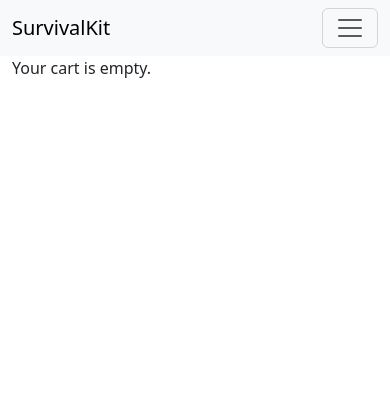
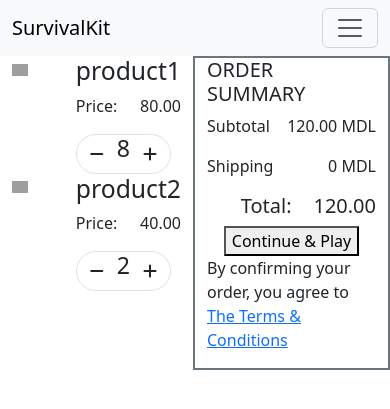
Before and after one commit to VadimScerbatiuc/SurvivalKit, a Django app: page /cart/ in a window 390 px wide. Shown: the top 409 px of the page. Run offline with Django 5.2, Linux system fonts and the light colour scheme; a user stored in the database is signed in; data comes from the database, SQL or seed files in the repository; data that the repository does not hold is empty; some libraries are stand-ins or nearby versions; grey boxes are pictures that could not be loaded.

Commit message:
feat: SK:9 temporary push

```diff
--- /dev/null
+++ b/survival_kit/shop/services/shopping_cart.py
@@ -0,0 +1,23 @@
+from shop.models import CartItem, PriceSetting
+
+
+class CartService:
+    def __init__(self, user):
+        self.user = user
+
+    def get_price_by_quantity(self):
+        cart_items = CartItem.objects.filter(user=self.user)
+
+        return cart_items.product.price * cart_items.quantity
+
+    def get_total_price(self):
+        cart_items = CartItem.objects.filter(user=self.user)
+        total_price = 0
+
+        for cart_item in cart_items:
+            total_price += cart_item.price_by_quantity
+
+        return total_price
+
+    def get_price_setting(self):
+       return PriceSetting.objects.filter(is_active=True)
--- a/survival_kit/shop/templates/base.html
+++ b/survival_kit/shop/templates/base.html
@@ -1,10 +1,13 @@
 <!DOCTYPE html>
+{% load static %}
 <html lang="en">
 <head>
 
     <meta charset="UTF-8">
     <title>Title</title>
+    <link rel="stylesheet" type="text/css" href="{% static 'shop/css/style.css' %}">
     <link href="https://cdn.jsdelivr.net/npm/bootstrap@5.3.3/dist/css/bootstrap.min.css" rel="stylesheet" integrity="sha384-QWTKZyjpPEjISv5WaRU9OFeRpok6YctnYmDr5pNlyT2bRjXh0JMhjY6hW+ALEwIH" crossorigin="anonymous">
+    <link rel="stylesheet" type="text/css" href="//cdnjs.cloudflare.com/ajax/libs/toastr.js/latest/toastr.min.css">
     {% block css %}{% endblock %}
 
 </head>
@@ -23,6 +26,10 @@
 {% endblock %}
 
 <script src="https://cdn.jsdelivr.net/npm/bootstrap@5.3.3/dist/js/bootstrap.bundle.min.js" integrity="sha384-YvpcrYf0tY3lHB60NNkmXc5s9fDVZLESaAA55NDzOxhy9GkcIdslK1eN7N6jIeHz" crossorigin="anonymous"></script>
+<script src="https://code.jquery.com/jquery-3.7.1.js" integrity="sha256-eKhayi8LEQwp4NKxN+CfCh+3qOVUtJn3QNZ0TciWLP4=" crossorigin="anonymous"></script>
+<script src="https://kit.fontawesome.com/3c603c8ce9.js" crossorigin="anonymous"></script>
+<script type="text/javascript" src="//cdnjs.cloudflare.com/ajax/libs/toastr.js/latest/toastr.min.js"></script>
+
 
 {% block js %}{% endblock %}
 
--- a/survival_kit/shop/templates/shop/cart_list.html
+++ b/survival_kit/shop/templates/shop/cart_list.html
@@ -1,18 +1,57 @@
 {% extends 'base.html' %}
 
 {% block content %}
-    {% for item in cart %}
-        <div class="product-item border border-primary" id="{{ item.product.id }}_block">
-            <p>{{ item.product.name }}</p>
-            <div class="d-inline-flex border rounded-5">
-                <button class="btn btn-light remove_from_cart_one" id="{{ item.product.id }}"><i class="fa-solid fa-cart-shopping"></i>-</button>
-                <p id="{{ item.product.id }}_quantity">{{ item.quantity }}</p>
-                <button class="btn btn-light add_to_cart_one" id="{{ item.product.id }}"><i class="fa-solid fa-cart-shopping"></i>+</button>
+    <div class="justify-content-between">
+        <div class="row">
+            <div class="d-flex flex-column col">
+                <p id="empty-cart-info" class="{% if cart %}d-none{% endif %}">Your cart is empty.</p>
+                {% for item in cart %}
+                    <div class="cart-item-box d-flex" id="{{ item.product.id }}_block">
+                        <div class="me-5 cart-product-image">
+                            <img class="card-img-top card-image" {% if item.product.main_image %} src="{{ item.product.main_image.image.url }} " {% endif %} alt="Card image cap">
+                        </div>
+                        <div>
+                            <h2>{{ item.product.name }}</h2>
+                            <div class="d-flex justify-content-between">
+                                <p>Price: </p>
+                                <p id="{{ item.product_id }}_price">{{ item.price_by_quantity }}</p>
+                            </div>
+                            <!-- add/remove button -->
+                            <div class="d-inline-flex border rounded-5 align-item-center ">
+                                <button class="btn remove_from_cart_one" id="{{ item.product.id }}">{% if item.quantity == 1 %}<i class="fa-solid fa-trash"></i>{% else %}<i class="fa-solid fa-minus"></i>{% endif %}</button>
+                                <h3 id="{{ item.product.id }}_quantity" class="m-0">{{ item.quantity }}</h3>
+                                <button class="btn add_to_cart_one" id="{{ item.product.id }}"><i class="fa-solid fa-plus"></i></button>
+                            </div>
+                        </div>
+                    </div>
+                {% endfor %}
+            </div>
+
+            <div class="border border-secondary border-2 order-window col">
+                <h5 class="d-flex justify-content-center">ORDER SUMMARY</h5>
+                <div class="d-flex flex-column margin-order">
+                    <div class="d-flex justify-content-center justify-content-between">
+                        <p>Subtotal</p>
+                        <p>{{ total_price }} MDL</p>
+                    </div>
+                    <div class="d-flex justify-content-center justify-content-between">
+                        <p>Shipping</p>
+                        <p>0 MDL</p>
+                    </div>
+                </div>
+                <div class="d-flex text-end margin-order">
+                    <h5 class="col">Total: </h5>
+                    <h5 class="col" id="total-price">{{ total_price }}</h5>
+                </div>
+                <div class="d-flex justify-content-center">
+                    <button class="button-order">Continue & Play </button>
+                </div>
+                <div class="d-flex justify-content-center margin-order ">
+                    <p>By confirming your order, you agree to <a href="#" class="terms-link">The Terms & Conditions</a></p>
+                </div>
             </div>
         </div>
-        {% empty %}
-        <p>Your cart is empty.</p>
-    {% endfor %}
+    </div>
 {% endblock %}
 
 {% block js %}
@@ -25,19 +64,32 @@ buttonsRemoveOne.forEach(async function(elem){
     elem.addEventListener("click", async function(){
         const itemId = this.id;
         let idP = itemId + '_quantity';
+        let idPrice = itemId + '_price';
         let idBlock = itemId + '_block';
-        const quantityElem = document.getElementById(idP);
+        let quantityElem = document.getElementById(idP);
         let quantityValue = Number(quantityElem.innerText) - 1;
         let data = await makeRequest("{% url 'shop:cart_view' %}", method='POST',
                                         body={'product_id': itemId, 'quantity': '-1'});
-        let status = await data.status;
+        let status = data.status;
+        let isEmpty = data.queryset_isempty;
+        let totalPrice = data.total_price;
+        let priceByQuantity = data.price_by_quantity;
         let element = document.getElementById(idBlock);
+        let emptyMessage = document.getElementById('empty-cart-info');
         if (status == 'success'){
+            changePriceByQuntity(idPrice, priceByQuantity, totalPrice);
             if (quantityValue == 0) {
                 element.remove();
-            } else {
+            } else if(quantityValue == 1){
+                elem.innerHTML = '<i class="fa-solid fa-trash"></i>';
+                quantityElem.innerHTML = quantityValue;
+            } else{
                 quantityElem.innerHTML = quantityValue;
             }
+
+        }
+        if (isEmpty){
+            emptyMessage.classList.remove("d-none");
         }
     })
 })
@@ -46,12 +98,17 @@ buttonsAddOne.forEach(async function(elem){
     elem.addEventListener("click", async function(){
         const itemId = this.id;
         let idP = itemId + '_quantity';
+        let idPrice = itemId + '_price';
         let quantityElem = document.getElementById(idP);
         let quantityValue = Number(quantityElem.innerText) + 1;
         let data = await makeRequest("{% url 'shop:cart_view' %}", method='POST', body={'product_id': itemId, 'quantity': 1});
-        let status = await data.status;
+        let status = data.status;
+        let priceByQuantity = data.price_by_quantity;
+        let totalPrice = data.total_price;
         if (status == 'success'){
             quantityElem.innerHTML = quantityValue;
+            document.getElementById(itemId).innerHTML = '<i class="fa-solid fa-minus">';
+            changePriceByQuntity(idPrice, priceByQuantity, totalPrice)
         }
     })
 })
@@ -72,5 +129,11 @@ async function makeRequest(url, method, body) {
         return await response.json();
     })
 }
+
+function changePriceByQuntity(pId, priceByQuantity, totalPrice){
+        document.getElementById(pId).innerHTML = priceByQuantity;
+        document.getElementById('total-price').innerHTML = totalPrice;
+}
+
 </script>
 {% endblock%}
--- a/survival_kit/shop/urls.py
+++ b/survival_kit/shop/urls.py
@@ -10,4 +10,5 @@ urlpatterns = [
     path('products_page/', ProductPageView.as_view(), name='product_page'),
     path('products_list/', ProductListView.as_view(), name='product_list'),
     path('cart/', CartView.as_view(), name='cart_view'),
+    path('remember/', RememberAll.as_view(), name='remember'),
 ]
--- a/survival_kit/shop/views.py
+++ b/survival_kit/shop/views.py
@@ -4,7 +4,10 @@ from django.shortcuts import render, redirect, get_object_or_404
 from django.views import View
 from django.http import JsonResponse
 
+from shop.forms import CreateProductForm
 from shop.models import Product, Category, Brand, CartItem
+from shop.services import *
+from shop.services.shopping_cart import CartService
 
 
 class ShopBasePageView(View):
@@ -81,12 +84,13 @@ class CartView(View):
         return queryset
 
     def get(self, request):
-
+        services1 = CartService(request.user)
         return render(
             request,
             self.template_name,
             {
-                self.context_object_name: self.get_queryset(request)
+                self.context_object_name: self.get_queryset(request),
+                'total_price': services1.get_total_price(),
             }
         )
 
@@ -97,6 +101,8 @@ class CartView(View):
         product = get_object_or_404(Product, id=product_id)
         cart_item, created = CartItem.objects.get_or_create(user=request.user, product=product)
         new_quantity = cart_item.quantity + quantity
+        price_by_quantity = cart_item.product.price * new_quantity
+        services1 = CartService(request.user)
 
         if new_quantity == 0:
             cart_item.delete()
@@ -104,7 +110,64 @@ class CartView(View):
             cart_item.quantity = new_quantity
             cart_item.save()
 
+        queryset_isempty = not bool(self.get_queryset(request))
+
         return JsonResponse(
-            data={'status': 'success'},
+            data={
+                'status': 'success',
+                'queryset_isempty': queryset_isempty,
+                'price_by_quantity': price_by_quantity,
+                'total_price': services1.get_total_price(),
+            },
             status=200
         )
+
+class RememberAll(View):
+    model = Product
+    template_name = 'shop/remember.html'
+    context_object_name = 'remember'
+    form_class = CreateProductForm()
+    brands_list = Brand.objects.all()
+    categories_list = Category.objects.all()
+
+    def get_queryset(self, request):
+        queryset = Product.objects.filter(pk__gte=4)
+
+        return queryset
+
+    def get(self, request):
+        services1 = CartService(request.user)
+
+        return render(
+            request,
+            self.template_name,
+            {
+                self.context_object_name: self.get_queryset(request),
+                'form': self.form_class,
+                'brands_list': self.brands_list,
+                'categories_list': self.categories_list,
+                'service1': services1.get_price_by_quantity()
+            }
+        )
+
+    def post(self, request):
+        create_product_form = CreateProductForm(request.POST)
+        template_name = 'shop/remember.html'
+
+        if create_product_form.is_valid():
+            try:
+                Product.objects.create(**create_product_form.cleaned_data)
+                return redirect('remember')
+            except:
+                create_product_form.add_error(None,'Oshibka blia')
+
+        return render(
+            request,
+            template_name,
+            {
+                'form': self.form_class,
+                'brands_list': self.brands_list,
+                'categories_list': self.categories_list,
+                'categories_list': self.categories_list,
+                self.context_object_name: self.get_queryset(request),
+            })
--- a/survival_kit/survival_kit/settings.py
+++ b/survival_kit/survival_kit/settings.py
@@ -119,6 +119,8 @@ USE_TZ = True
 # https://docs.djangoproject.com/en/5.0/howto/static-files/
 
 STATIC_URL = 'static/'
+STATIC_ROOT = os.path.join(BASE_DIR, 'static')
+STATICFILES_DIRS = []
 
 MEDIA_ROOT = os.path.join(BASE_DIR, 'media')
 MEDIA_URL = '/media/'
```
Also changed, not shown: survival_kit/shop/admin.py (+1 -6 lines), survival_kit/shop/forms.py (added, +13 -0 lines), survival_kit/shop/models.py (+9 -10 lines), survival_kit/shop/templates/shop/includes/product_list.html (deleted, +0 -40 lines), survival_kit/shop/templates/shop/product_page.html (+10 -1 lines), survival_kit/shop/templates/shop/remember.html (added, +73 -0 lines), survival_kit/db.sqlite3, survival_kit/shop/migrations/0003_pricesetting_product_price_delete_productprice.py (added), survival_kit/shop/services/__init__.py (added).
